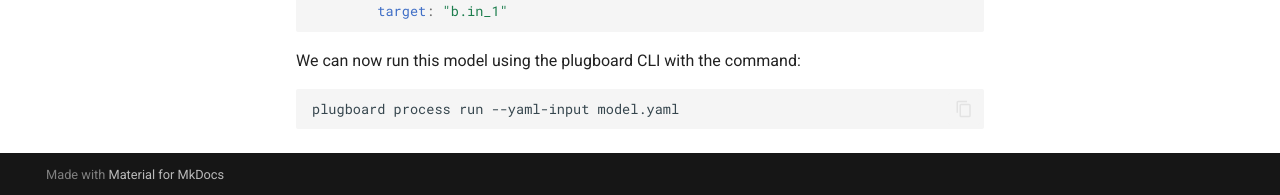
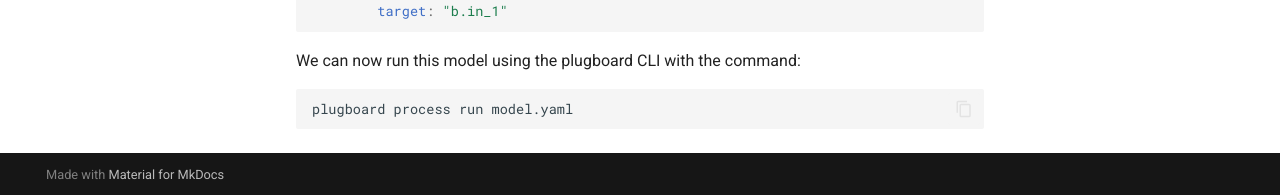
Before and after one commit to plugboard-dev/plugboard, an MkDocs documentation site: the page built from docs/examples/001_hello_world/hello-world.md, in a window 1280 px wide and 900 px high, scrolled down 1411 px. Shown: the part 702-897 px from the top of the window. Built offline with MkDocs 1.6.1 and Material for MkDocs 9.7.7, drawn with Linux system fonts in a browser that asks for light colours; comment, search, counter and statistics services are not loaded; the version menu is left out.

Commit message:
Update docs

````diff
--- a/docs/examples/001_hello_world/hello-world.md
+++ b/docs/examples/001_hello_world/hello-world.md
@@ -19,5 +19,5 @@ In many cases, we want to define components once, with suitable parameters, and
 
 We can now run this model using the plugboard CLI with the command:
 ```shell
-plugboard process run --yaml-input model.yaml
+plugboard process run model.yaml
 ```
````
Also changed, not shown: README.md (+1 -1 lines).
